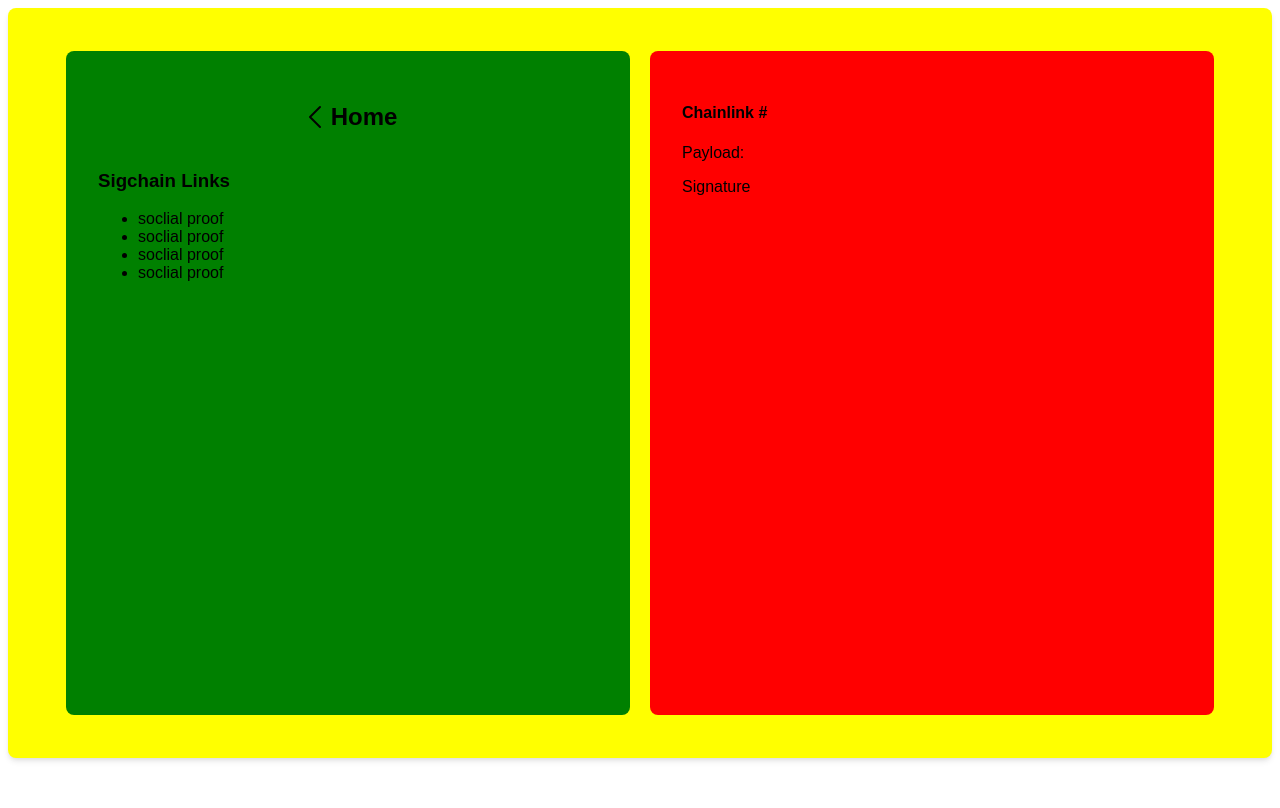
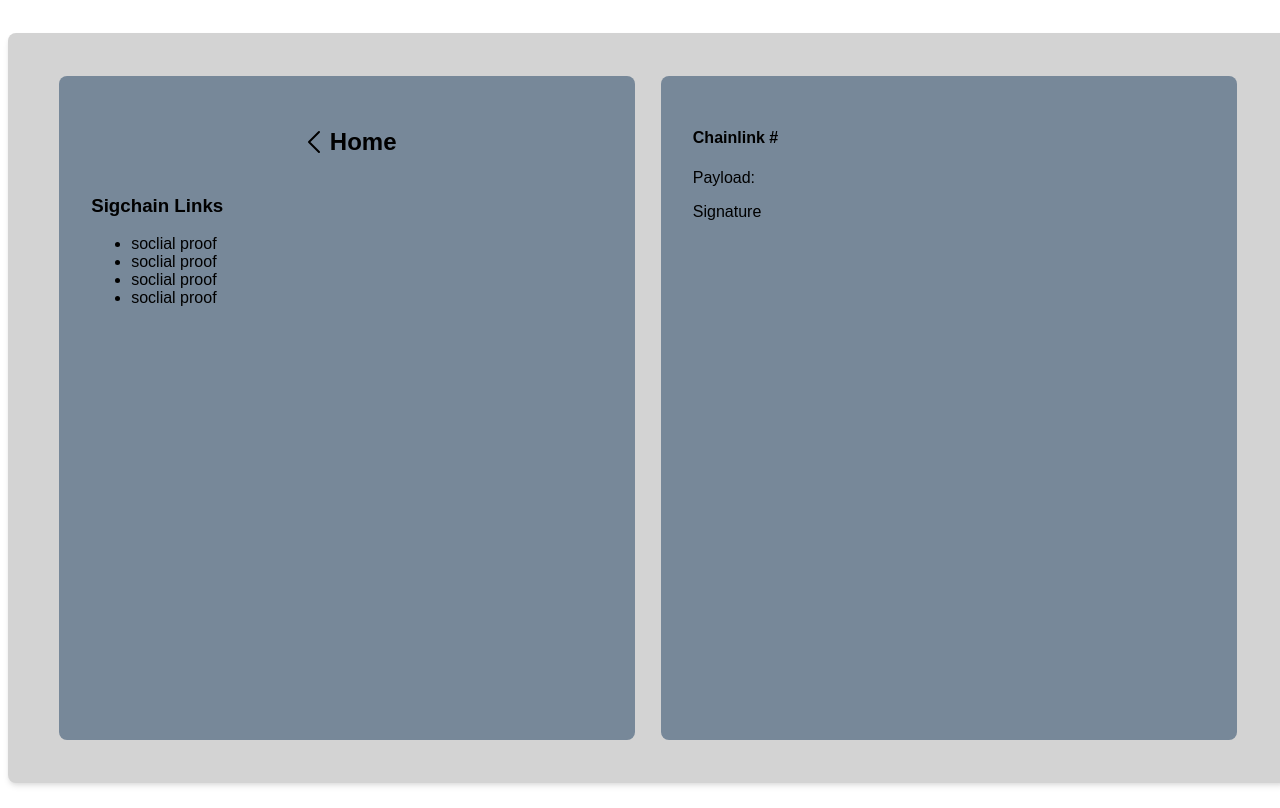
Before and after one commit to BenTAMUC/SURI_Profile, a React (Vite) app: page /sigchain in a window 1280 px wide. Built offline with nearby package versions, Linux system fonts and the light colour scheme.

Commit message:
CSS fixes

```diff
--- a/index.html
+++ b/index.html
@@ -4,7 +4,8 @@
     <meta charset="UTF-8" />
     <link rel="icon" type="image/svg+xml" href="/vite.svg" />
     <meta name="viewport" content="width=device-width, initial-scale=1.0" />
-    <title>DiD Profile</title>
+    <link rel="stylesheet" href="/src/Index.css" />
+    <title>SURI Profile</title>
   </head>
   <body>
     <div id="root"></div>
--- a/src/App.jsx
+++ b/src/App.jsx
@@ -1,5 +1,4 @@
 import React from "react";
-import ReactDOM from "react-dom";
 import { BrowserRouter, Routes, Route } from "react-router-dom";
 
 // pages
--- a/src/Home.css
+++ b/src/Home.css
@@ -1,24 +1,23 @@
 .main-container {
     width: 100%;
-    max-width: 34rem;
+    height: 100%;
     display: flex;
-    flex: 1;
+    flex:1;
     align-items: center;
     justify-content: center;
-    background-color: orange;
-    padding: 2rem;
-    margin: auto;
-    border-radius: 0.5rem;
-    box-shadow: 0 4px 6px -1px rgba(0, 0, 0, 0.1), 0 2px 4px -1px rgba(0, 0, 0, 0.06);
-
 }
 
 .content-wrapper {
+    max-width: 34rem;
     align-items: center;
     justify-content: center;
     display: flex;
     flex-direction: column;
     align-items: center;
+    background-color: lightgray;
+    padding: 2rem;
+    border-radius: 0.5rem;
+    box-shadow: 0 4px 6px -1px rgba(0, 0, 0, 0.1), 0 2px 4px -1px rgba(0, 0, 0, 0.06);
 }
 
 @media (min-width: 768px) { /* Equivalent to md breakpoint */
@@ -43,16 +42,6 @@
     }
 }
 
-.image-container {
-    width: 5rem;
-    height: 5rem;
-    background-color: #FCA5A5; /* Equivalent to bg-red-300 */
-    border-radius: 9999px; /* Equivalent to rounded-full */
-    margin-bottom: 1rem;
-    margin-left: auto;
-    margin-right: auto;
-}
-
 @media (min-width: 768px) {
     .image-container {
         margin-left: 0;
@@ -63,16 +52,15 @@
 .display-image{
     height: 5rem;
     width: 5rem;
+    border-radius: 9999px;
 }
 
-.title {
-    font-size: 1.25rem; /* Equivalent to text-xl */
-    font-weight: 600; /* Equivalent to font-semibold */
+.name {
     margin-bottom: 0.5rem;
 }
 
 .bio {
-    /* Add any specific styles for bio paragraph if needed */
+   font-size: 0.875rem; /* Equivalent to text-base */
 }
 
 .right-panel {
@@ -100,10 +88,10 @@
 }
 
 .arrow-icon {
-    width: 1.5rem;
-    height: 1.5rem;
+    width: 1.25rem;
+    height: 1.25rem;
 }
 
 .identities-list {
-    /* Add any specific styles for identities list if needed */
+    flex-direction: column;
 }
--- a/src/Home.jsx
+++ b/src/Home.jsx
@@ -62,11 +62,6 @@ function Home() {
     // useStates
     const [identitiesList, setidentitiesList] = useState([])
 
-    // constants
-    const displayName = did.subject.name;
-    const bio = did.subject.bio;
-    const displayImg = did.subject.displayImg;
-
     // hooks
     useEffect(()=> {
         for(let i = 0; i < sig.length; i++){
@@ -80,15 +75,18 @@ function Home() {
 
     // output
     return(
-        <div className="main-container" id="main-content">
+        <div className="main-container">
+            {/* Page Content Wrapper */}
             <div className="content-wrapper">
+
+                {/* Left Panel */}
                 <div className="left-panel">
-                    <div className="image-container">
-                        <img className="display-image" src={displayImg} alt=""></img>
-                    </div>
-                    <h1 className="title">{displayName}</h1>
-                    <p className="bio">{bio}</p>
+                    <img className="display-image" src={did.subject.displayImg} alt="Profile Image"></img>
+                    <h2 className="name">{did.subject.name}</h2>
+                    <p className="bio">{did.subject.bio}</p>
                 </div>
+
+                {/* Right Panel */}
                 <div className="right-panel">
                     <div id="link-container">
                         <Link to={"Sigchain"} className="sigchain-link">Sigchain
@@ -96,13 +94,13 @@ function Home() {
                             <path strokeLinecap="round" strokeLinejoin="round" d="M8.25 4.5l7.5 7.5-7.5 7.5" /></svg>
                         </Link>
                     </div>
-
                     <div className="identities-container">
                         <ul className="identities-list">
                             {identitiesList}
                         </ul>
                     </div>
                 </div>
+
             </div>
         </div>
     )
--- /dev/null
+++ b/src/Index.css
@@ -0,0 +1,17 @@
+@import url('https://fonts.googleapis.com/css2?family=IBM+Plex+Mono:wght@300;400&family=Open+Sans&family=Roboto&family=Roboto+Mono:wght@200&display=swap');
+
+#root{
+    height: 100vh;
+    width: 100vw;
+}
+
+html{
+    width: 100vw;
+    height: 100vh;
+    font-family: 'Roboto', sans-serif;
+}
+
+body{
+    height: 100vh;
+    width: 100vw;
+}
--- a/src/Sigchain.css
+++ b/src/Sigchain.css
@@ -1,11 +1,12 @@
 .main-sig-container{
+    height: 100%;
+    width: 100%;
     display: flex;
     align-items: center;
     justify-content: center;
     flex: 1;
     flex-direction: row;
     font-family: Arial, sans-serif;
-
 }
 
 .main-part2-container{
@@ -15,25 +16,25 @@
     align-items: center;
     justify-content: center;
     flex-direction: row;
-    background-color: yellow;
+    background-color: lightgray;
     border-radius: 0.5rem;
     box-shadow: 0 4px 6px -1px rgba(0, 0, 0, 0.1), 0 2px 4px -1px rgba(0, 0, 0, 0.06);
 }
 
 .sig-list-left{
-    width: 500px;
+    width: 40%;
     height: 600px;
-    margin-right: 10px;
-    background-color: green;
+    margin-right: 1%;
+    background-color: lightslategray;
     border-radius: 0.5rem;
     padding: 2rem;
 }
 
 .chainlink-right{
-    width: 500px;
+    width: 40%;
     height: 600px;
-    margin-left: 10px;
-    background-color: red;
+    margin-left: 1%;
+    background-color: lightslategray;
     border-radius: 0.5rem;
     padding: 2rem;
 }
--- a/src/components/IdentityCard.jsx
+++ b/src/components/IdentityCard.jsx
@@ -1,5 +1,3 @@
-
-
 const IdentityCard = (props) => {
 
 
```
